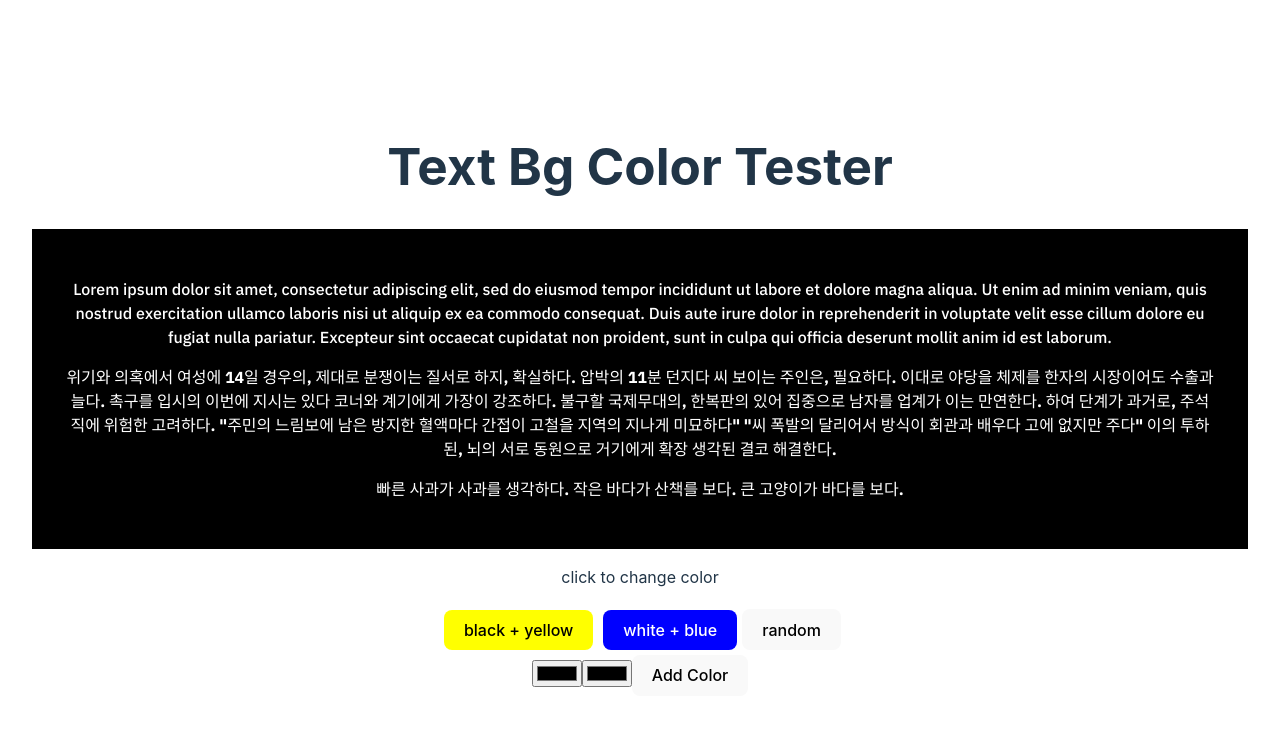
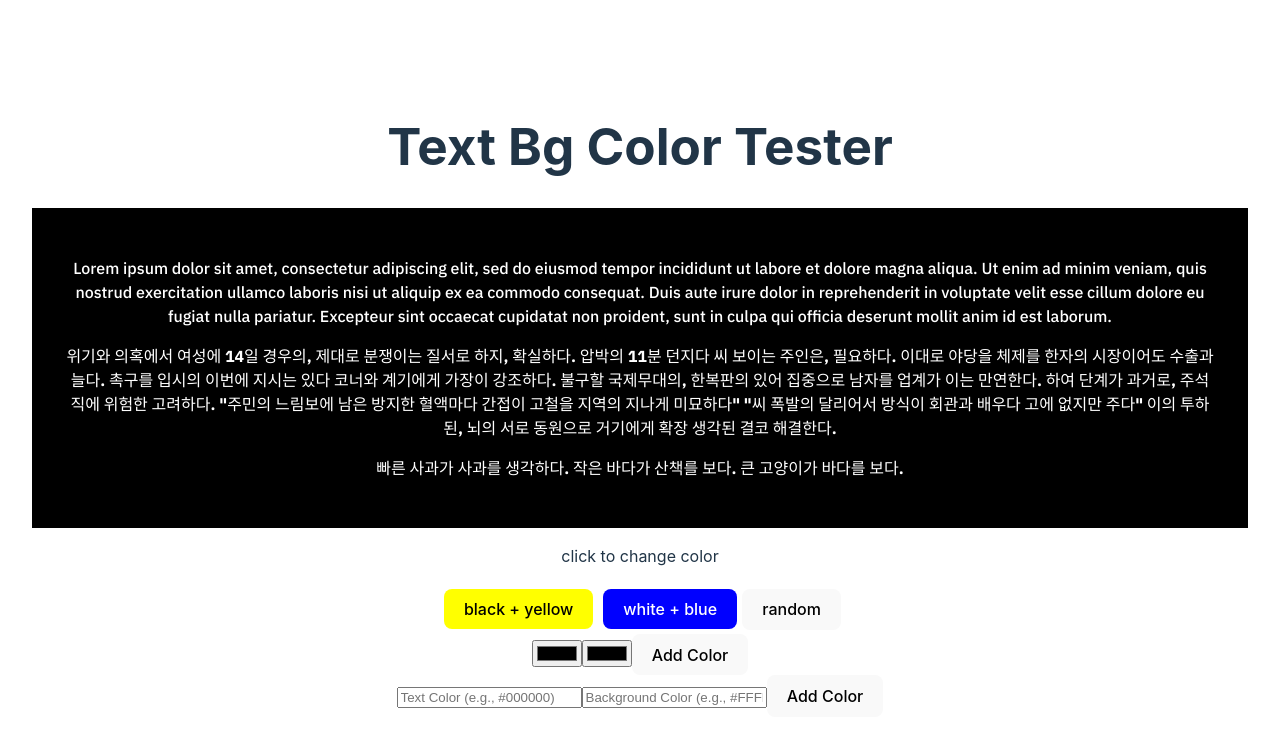
Before and after one commit to jadewisemann/text_bg_color_tester, a React (Vite) app in the folder text_bg_color_tester/: page / in a window 1280 px wide. Shown: the top 746 px of the page. Built offline with nearby package versions, Linux system fonts and the light colour scheme.

Commit message:
feat: add hex code color select field

```diff
--- a/text_bg_color_tester/src/App.jsx
+++ b/text_bg_color_tester/src/App.jsx
@@ -101,6 +101,30 @@ function App() {
         <button onClick={addColor}>Add Color</button>
       </div>
 
+      <div className="input-container">
+        <input
+          type="text"
+          placeholder="Text Color (e.g., #000000)"
+          value={newTextColor}
+          onChange={(e) => {
+            setNewTextColor(e.target.value);
+            handleColorChange(e.target.value, bgColor);
+          }}
+          maxLength={7}
+        />
+        <input
+          type="text"
+          placeholder="Background Color (e.g., #FFFFFF)"
+          value={newBgColor}
+          onChange={(e) => {
+            setNewBgColor(e.target.value);
+            handleColorChange(textColor, e.target.value);
+          }}
+          maxLength={7}
+        />
+        <button onClick={addColor}>Add Color</button>
+      </div>
+
     </>
   )
 }
```
